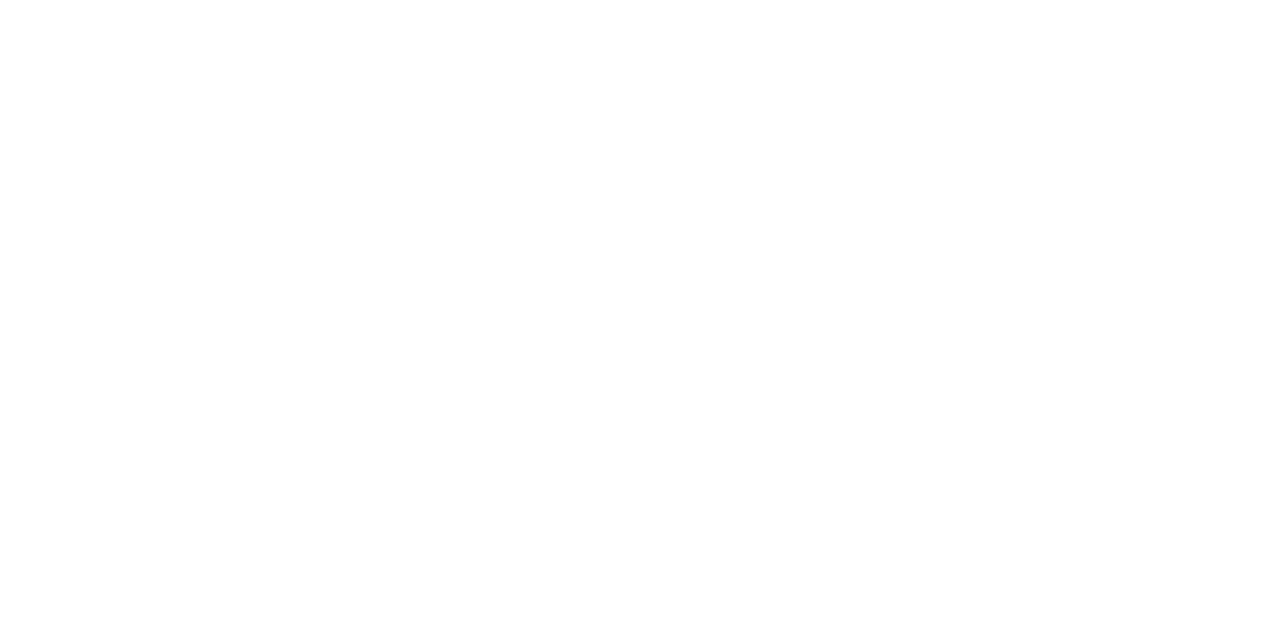
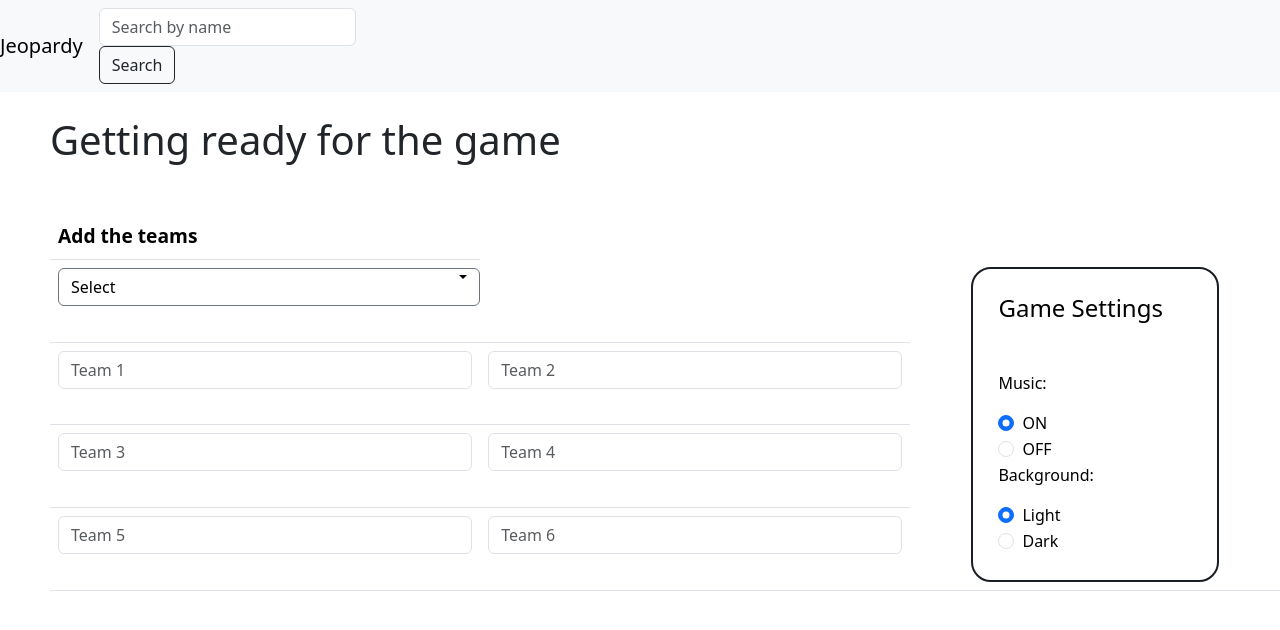
Before and after one commit to Rudrok18/Jeopardy, a plain HTML site: page app/views/prep.html in a window 1280 px wide. Drawn offline with nearby package versions, Linux system fonts and the light colour scheme.

Commit message:
Agregué el prep

```diff
--- a/app/data/games.json
+++ b/app/data/games.json
@@ -0,0 +1,5 @@
+[
+    {
+        ""
+    }
+]
--- a/app/views/prep.html
+++ b/app/views/prep.html
@@ -0,0 +1,162 @@
+<!DOCTYPE html>
+<html>
+    <head>
+        <meta charset="UTF-8">
+        <meta name="viewport" content="width=device-width, initial-scale=1.0">
+        <title>Prep page</title>
+        <link href="style.css" rel="stylesheet" type="text/css" />
+        <link rel="stylesheet" href="https://cdn.jsdelivr.net/npm/bootstrap@5.3.2/dist/css/bootstrap.min.css" integrity="sha384-T3c6CoIi6uLrA9TneNEoa7RxnatzjcDSCmG1MXxSR1GAsXEV/Dwwykc2MPK8M2HN" crossorigin="anonymous">
+
+        <style>
+            .title-container{
+                margin-left: 50px;
+            }
+
+            .table-teams{
+                margin-top: 50px;
+                margin-left: 50px;
+            }
+
+            thead{
+                font-size: larger;
+            }
+            .dropdown-toggle{
+                background-color: white;
+                color: black;
+                width: 50%;
+                text-align: left;
+            }
+
+            .container {
+                width: 70%;
+                margin: auto;
+                padding: 25px;
+                border: 2px solid rgb(24, 29, 35);
+                border-radius: 20px;
+            }
+        </style>
+
+    </head>
+
+    <body>
+        <nav class="navbar navbar-expand-sm navbar-light bg-light">
+            <a class="navbar-brand" href="home">Jeopardy</a>
+            <div class="felx-grow-1">
+                <form class="form-inline flex-row my-2 my-lg-0">
+                    <input class="form-control col-8" type="text" placeholder="Search by name">
+                    <button class="btn btn-outline-dark" type="submit">Search</button>
+                </form>
+            </div>
+        </nav>
+        <br>
+        <div class="title-container">
+            <h1>Getting ready for the game</h1>
+        </div>
+        <div class="table-teams">
+            <table class="table" width="100%">
+                <thead>
+                    <th>Add the teams</th>
+                </thead>
+                <tbody>
+                    <tr>
+                        <td colspan="2">
+                            <div class="dropdown">
+                                <button class="btn btn-secondary dropdown-toggle d-flex justify-content-between"  href="#" type="button" data-bs-toggle="dropdown" aria-haspopup="true" aria-expanded="false">
+                                    Select
+                                </button>
+                                <ul class="dropdown-menu">
+                                    <li><a class="dropdown-item" href="#">2 Teams</a></li>
+                                    <li><a class="dropdown-item" href="#">3 Teams</a></li>
+                                    <li><a class="dropdown-item" href="#">4 Teams</a></li>
+                                    <li><a class="dropdown-item" href="#">5 Teams</a></li>
+                                    <li><a class="dropdown-item" href="#">6 Teams</a></li>
+                                </ul>
+                            </div>
+                        </td>
+                        <td rowspan="4">
+                            <div class="container">
+                                <h4>Game Settings</h4>
+                                <form class="mt-5">
+                                    <div class="form-group">
+                                        <p>Music:</p>
+                                        <div class="form-check">
+                                            <input class="form-check-input" type="radio" name="musicRadio" id="musicRadioOn" checked>
+                                            <label class="form-check-label" for="musicRadio">
+                                                ON
+                                            </label>
+                                        </div>
+                                        <div class="form-check">
+                                            <input class="form-check-input" type="radio" name="musicRadio" id="musicRadioOff">
+                                            <label class="form-check-label" for="musicRadioOff">
+                                              OFF
+                                            </label>
+                                        </div>
+                                    </div>
+                                </form>
+                                <form>
+                                    <div class="form-group">
+                                        <p>Background:</p>
+                                        <div class="form-check">
+                                            <input class="form-check-input" type="radio" name="backgrRadio" id="backLight" checked>
+                                            <label class="form-check-label" for="backLight">
+                                                Light
+                                            </label>
+                                        </div>
+                                        <div class="form-check">
+                                            <input class="form-check-input" type="radio" name="backgrRadio" id="backDark">
+                                            <label class="form-check-label" for="backDark">
+                                                Dark
+                                            </label>
+                                        </div>
+                                    </div>
+                                </form>
+                            </div>
+                        </td>
+                    </tr>
+                    <tr>
+                        <td>
+                            <div class="form-group">
+                                <input type="text" class="form-control" id="team1" placeholder="Team 1">
+                            </div>
+                        </td>
+                        <td>
+                            <div class="form-group">
+                                <input type="text" class="form-control" id="team2" placeholder="Team 2">
+                            </div>
+                        </td>
+                    </tr>
+                    <tr>
+                        <td>
+                            <div class="form-group">
+                                <input type="text" class="form-control" id="team3" placeholder="Team 3">
+                            </div>
+                        </td>
+                        <td>
+                            <div class="form-group">
+                                <input type="text" class="form-control" id="team4" placeholder="Team 4">
+                            </div>
+                        </td>
+                    </tr>
+                    <tr>
+                        <td>
+                            <div class="form-group">
+                                <input type="text" class="form-control" id="team5" placeholder="Team 5">
+                            </div>
+                        </td>
+                        <td>
+                            <div class="form-group">
+                                <input type="text" class="form-control" id="team6" placeholder="Team 6">
+                            </div>
+                        </td>
+                    </tr>
+                </tbody>
+            </table>
+        </div>
+
+        <script src="https://cdn.jsdelivr.net/npm/@popperjs/core@2.11.8/dist/umd/popper.min.js" integrity="sha384-I7E8VVD/ismYTF4hNIPjVp/Zjvgyol6VFvRkX/vR+Vc4jQkC+hVqc2pM8ODewa9r" crossorigin="anonymous"></script>
+        <script src="https://cdn.jsdelivr.net/npm/bootstrap@5.3.2/dist/js/bootstrap.bundle.min.js" integrity="sha384-C6RzsynM9kWDrMNeT87bh95OGNyZPhcTNXj1NW7RuBCsyN/o0jlpcV8Qyq46cDfL" crossorigin="anonymous"></script>
+    </body>
+
+
+
+</html>
```
Also changed, not shown: app/controllers/playGame.js (added, +20 -0 lines), app/views/nav.html (+1 -1 lines).
